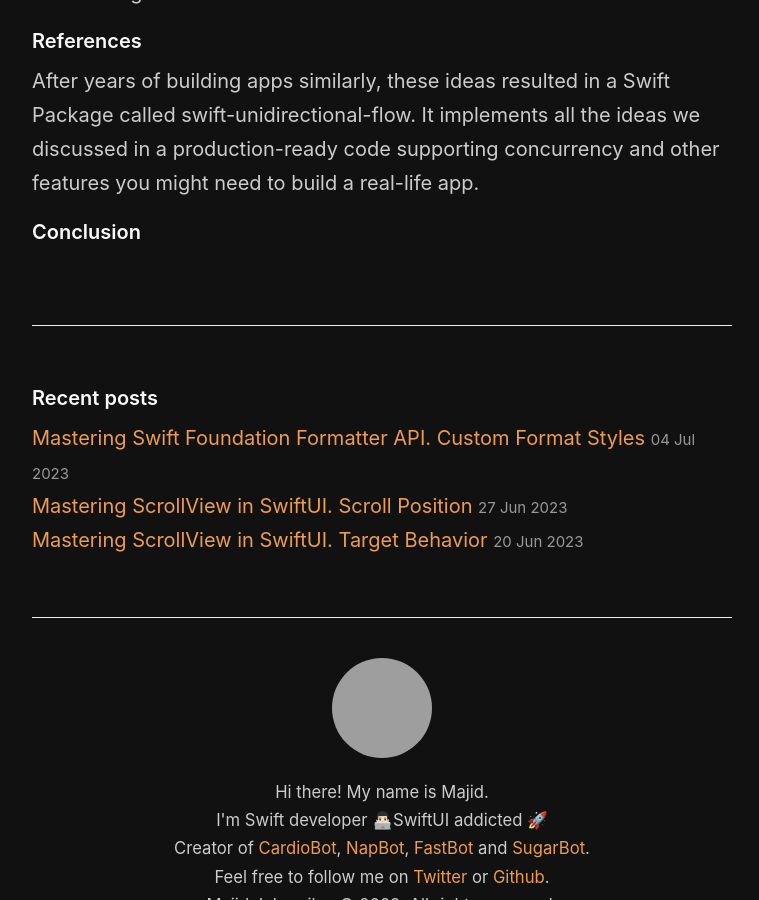
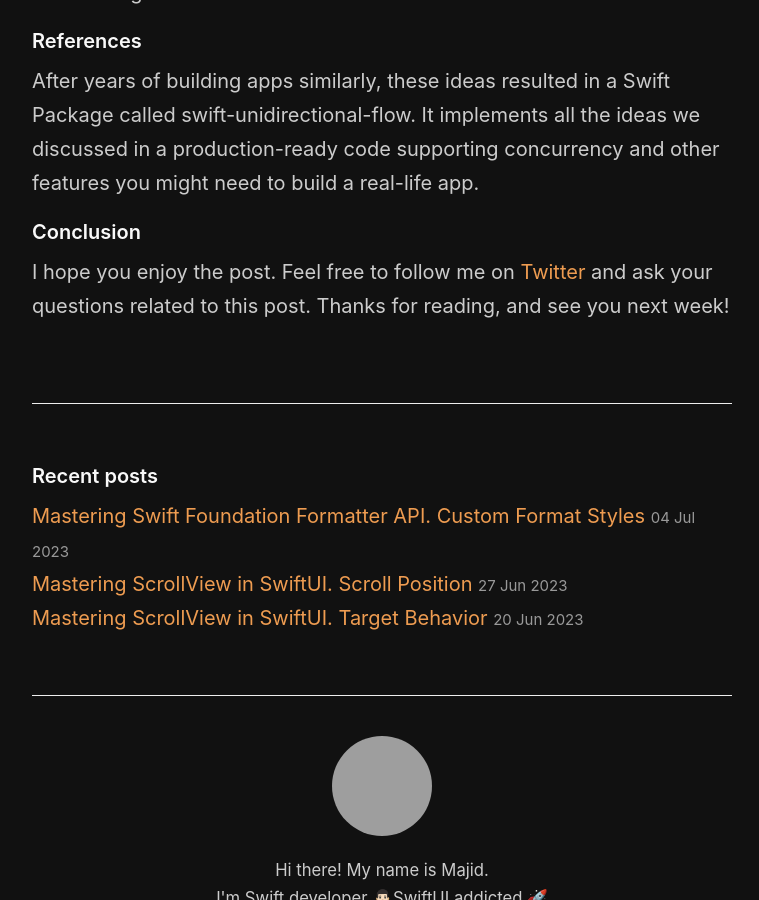
Before and after one commit to mecid/mecid.github.io, a Jekyll site: the page built from _posts/2023-07-11-unidirectional-flow-in-swift.md, in a window 1280 px wide and 900 px high, scrolled down 4981 px, cut to the strip 0-900 px from the top of the window. Shown: the whole strip, without its empty margins (258-1017 px from the left). Built offline with Jekyll 4.4.1, drawn with Linux system fonts in a browser that asks for light colours; grey boxes are pictures that could not be loaded.

Commit message:
conclusion added to the udf post

```diff
--- a/_posts/2023-07-11-unidirectional-flow-in-swift.md
+++ b/_posts/2023-07-11-unidirectional-flow-in-swift.md
@@ -148,3 +148,4 @@ Usually, I define a store per feature. So every independent feature has its own
 After years of building apps similarly, these ideas resulted in a Swift Package called swift-unidirectional-flow. It implements all the ideas we discussed in a production-ready code supporting concurrency and other features you might need to build a real-life app.
 
 #### Conclusion
+I hope you enjoy the post. Feel free to follow me on [Twitter](https://twitter.com/mecid) and ask your questions related to this post. Thanks for reading, and see you next week!
```
